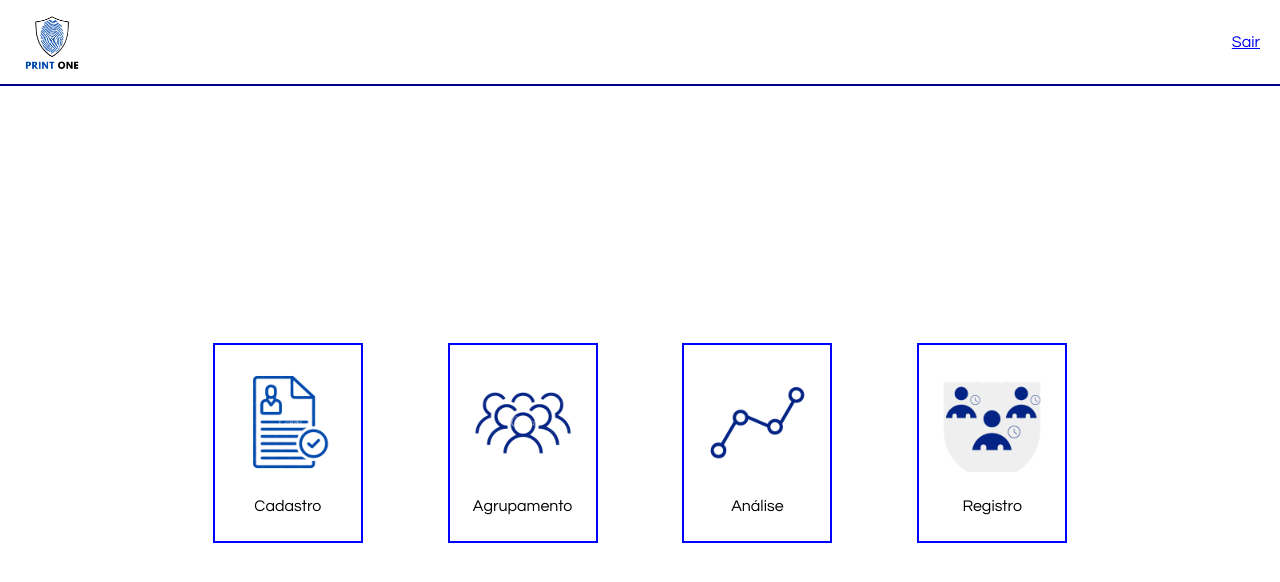
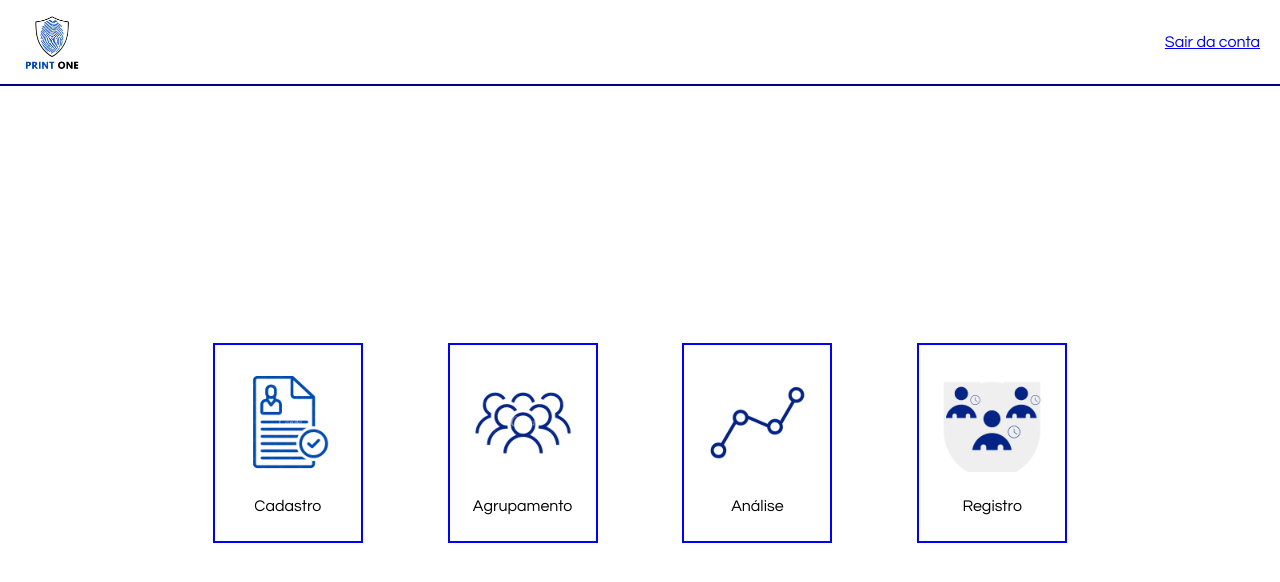
Before and after one commit to m4rcusml/printone, a Next.js app: page /instituicao/home in a window 1280 px wide. Shown: the top 582 px of the page. Built offline with nearby package versions, Linux system fonts and the light colour scheme.

Commit message:
melhorias

```diff
--- a/src/app/instituicao/login/page.js
+++ b/src/app/instituicao/login/page.js
@@ -26,8 +26,6 @@ export default function LoginInstitucao() {
                 alert('Usuário não cadastrado/senha incorreta');
             }
         }
-
-
     }
 
     return (
--- a/src/components/Header/index.js
+++ b/src/components/Header/index.js
@@ -1,16 +1,28 @@
+'use client'
 import Image from "next/image";
 import Link from "next/link";
 import styles from './styles.module.css';
 
 import Logo from '../../assets/logo.png';
+import { usePathname, useRouter } from "next/navigation";
 
 export function Header() {
+    const pathname = usePathname();
+
+    console.log(pathname)
+
     return (
         <header className={styles.container}>
             <Image src={Logo} alt='Logo' width={64} />
-            <Link href={'login'} replace>
-                Sair
-            </Link>
+
+            <div style={{ display: 'flex', gap: '1em' }}>
+                {pathname !== '/instituicao/home' && <Link href={'home'} replace>
+                    Voltar ao início
+                </Link>}
+                <Link href={'login'} replace>
+                    Sair da conta
+                </Link>
+            </div>
         </header>
     )
 }
```
